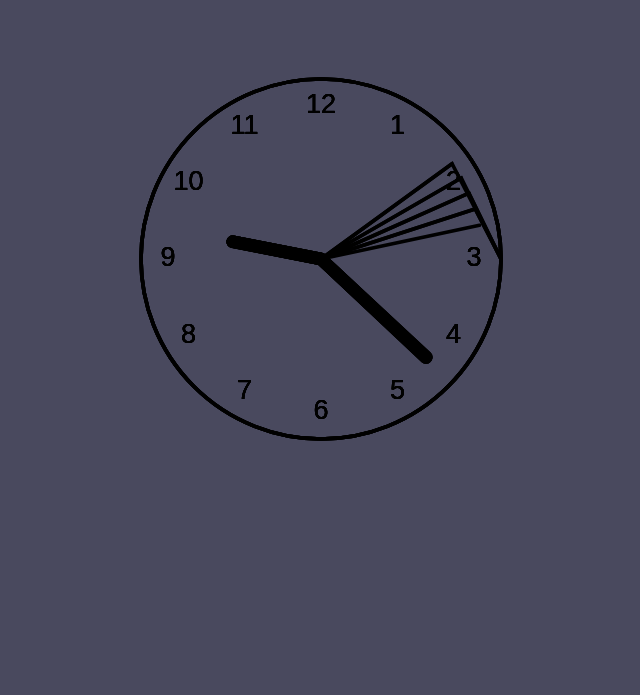
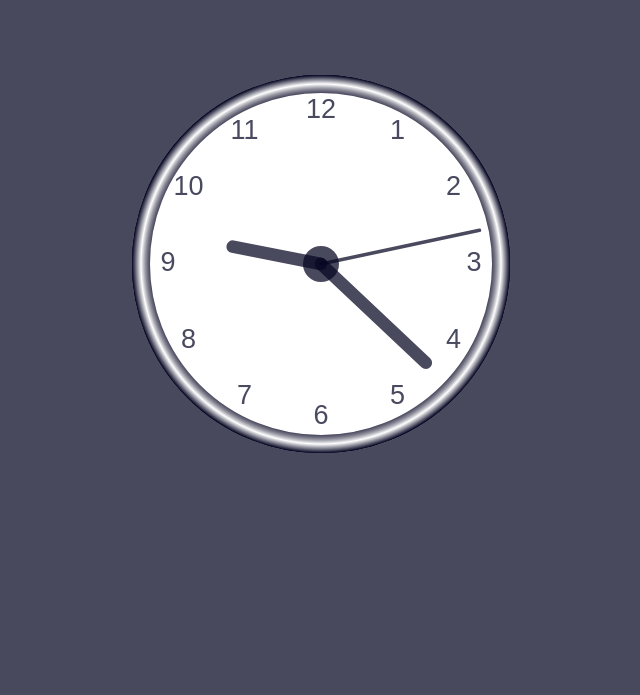
Before and after one commit to Tobipeters/30DaysOfCode_Day_2, a plain HTML site: page index.html in a window 1280 px wide. Shown: the part 105-800 px from the top of the page, without its empty margins (319-959 px from the left). Drawn offline with Linux system fonts and the light colour scheme.

Commit message:
day 2 done over with

```diff
--- a/script.js
+++ b/script.js
@@ -10,17 +10,33 @@ radius = radius * 0.90;
 //Function to Draw the CLock
 drawClock = () => {
     ctx.arc(0, 0, radius, 0, 2 * Math.PI);
-    ctx.fillStyle = "rgba(6, 6, 35, 0.73);";
+    ctx.fillStyle = "rgba(6, 6, 35, 0.73)";
     ctx.stroke();
+    clockFace(ctx, radius);
     clockNumbers(ctx, radius);
     setTime(ctx, radius);
 }
-// clockFace = (ctx, radius) => {
-//     ctx.beginPath();
-//     ctx.arc(0, 0, radius, 0, 2 * Math.PI);
-//     ctx.fillStyle = 'rgba(6, 6, 35, 0.73);';
-//     ctx.stroke();
-// }
+clockFace = (ctx, radius) => {
+    var grad;
+
+    ctx.beginPath();
+    ctx.arc(0, 0, radius, 0, 2 * Math.PI);
+    ctx.fillStyle = 'white';
+    ctx.fill();
+
+    grad = ctx.createRadialGradient(0, 0, radius * 0.95, 0, 0, radius * 1.05);
+    grad.addColorStop(0, 'rgba(6, 6, 35, 0.73)');
+    grad.addColorStop(0.5, 'white');
+    grad.addColorStop(1, 'rgba(6, 6, 35, 0.73)');
+    ctx.strokeStyle = grad;
+    ctx.lineWidth = radius * 0.1;
+    ctx.stroke();
+
+    ctx.beginPath();
+    ctx.arc(0, 0, radius * 0.1, 0, 2 * Math.PI);
+    ctx.fillStyle = 'rgba(6, 6, 35, 0.73)';
+    ctx.fill();
+}
 
 clockNumbers = (ctx, radius) => {
     var angle;
@@ -59,7 +75,7 @@ setTime = (ctx, radius) => {
     var second = time.getSeconds();
     var minute = time.getMinutes();
     var hour = time.getHours();
-
+    console.log(`${hour} : ${minute} : ${second}`)
     //hour
     hour = hour % 12;
     hour = (hour * Math.PI / 6) + (minute * Math.PI / (6 * 60)) + (second * Math.PI / (360 * 60));
@@ -70,7 +86,8 @@ setTime = (ctx, radius) => {
     // second
     second = (second * Math.PI / 30);
     clockHand(ctx, second, radius * 0.9, radius * 0.02);
-    console.log(time)
+
+
 }
 
 //Calling drawClock function
--- a/style.css
+++ b/style.css
@@ -10,7 +10,7 @@ body{
 .title{
     margin: 50px auto 0;
     text-align:center;
-    font-size: 28px;
+    font-size: 32px;
 }
 .clock{
     margin: 80px auto;
```
Also changed, not shown: 1 other file.
